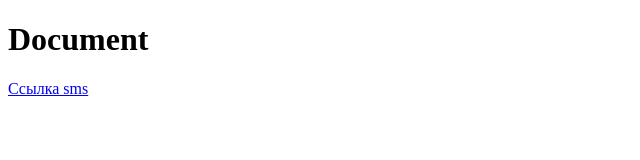
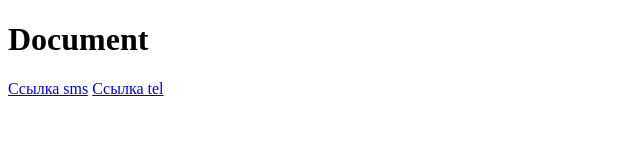
Before and after one commit to ggagent/api, a plain HTML site: page index.html in a window 1280 px wide. Shown: the full height of the page, 0-640 px from the left. Drawn offline with Linux system fonts and the light colour scheme.

Commit message:
Update index.html

```diff
--- a/index.html
+++ b/index.html
@@ -26,5 +26,6 @@
 <body>
     <h1>Document</h1>
     <a href=smsto:123?body=qwe>Ссылка sms</a>
+    <a href=tel:+77007104290>Ссылка tel</a>
 </body>
 </html>
```
